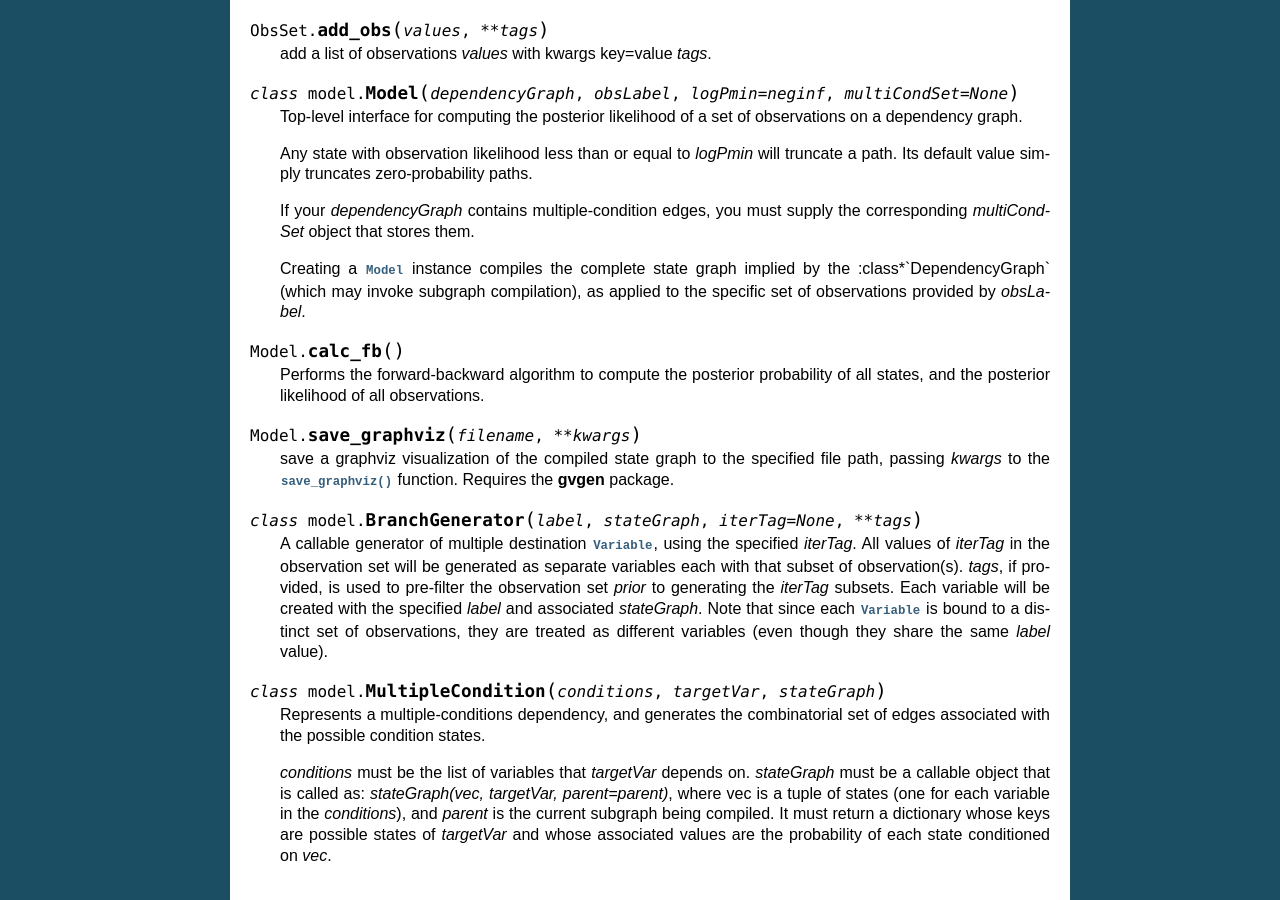
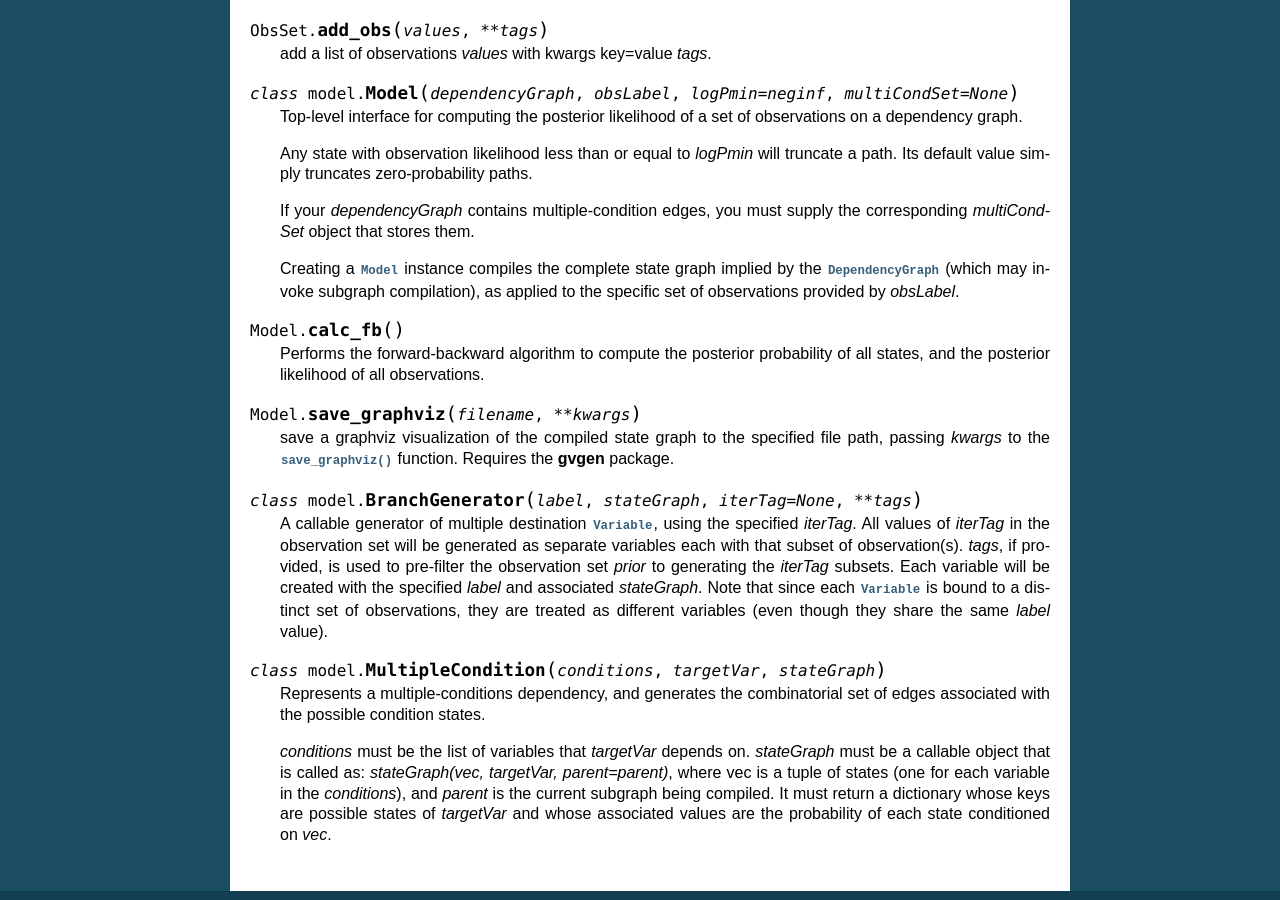
Before and after one commit to cjlee112/darwin, a Sphinx documentation site: the page built from doc/reference/model.rst, in a window 1280 px wide and 900 px high, scrolled down 1483 px. Built offline with Sphinx 7.4.7, drawn with Linux system fonts in a browser that asks for light colours.

Commit message:
fixed minor typo

```diff
--- a/doc/reference/model.rst
+++ b/doc/reference/model.rst
@@ -132,7 +132,7 @@ Interfaces
    stores them.
 
    Creating a :class:`Model` instance compiles the complete
-   state graph implied by the :class*`DependencyGraph` (which may
+   state graph implied by the :class:`DependencyGraph` (which may
    invoke subgraph compilation), as applied to the specific
    set of observations provided by *obsLabel*.
 
```
